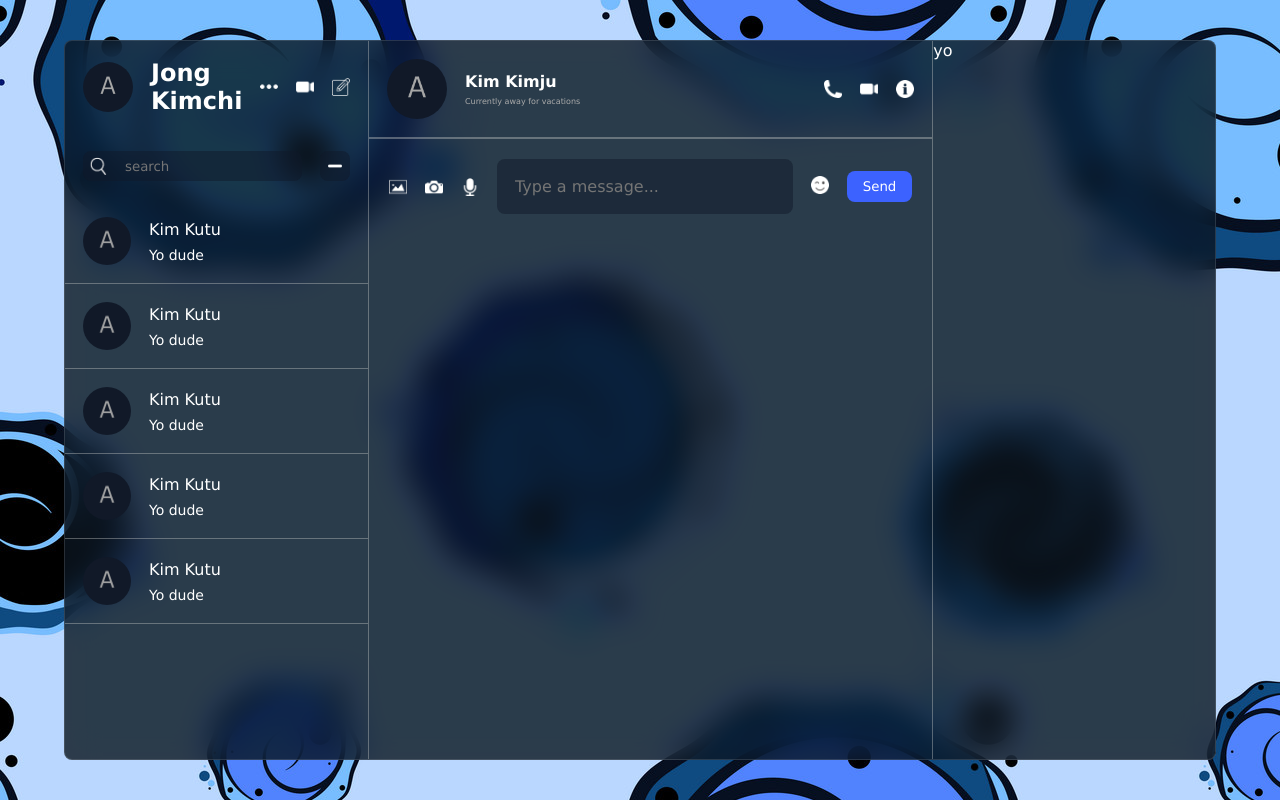
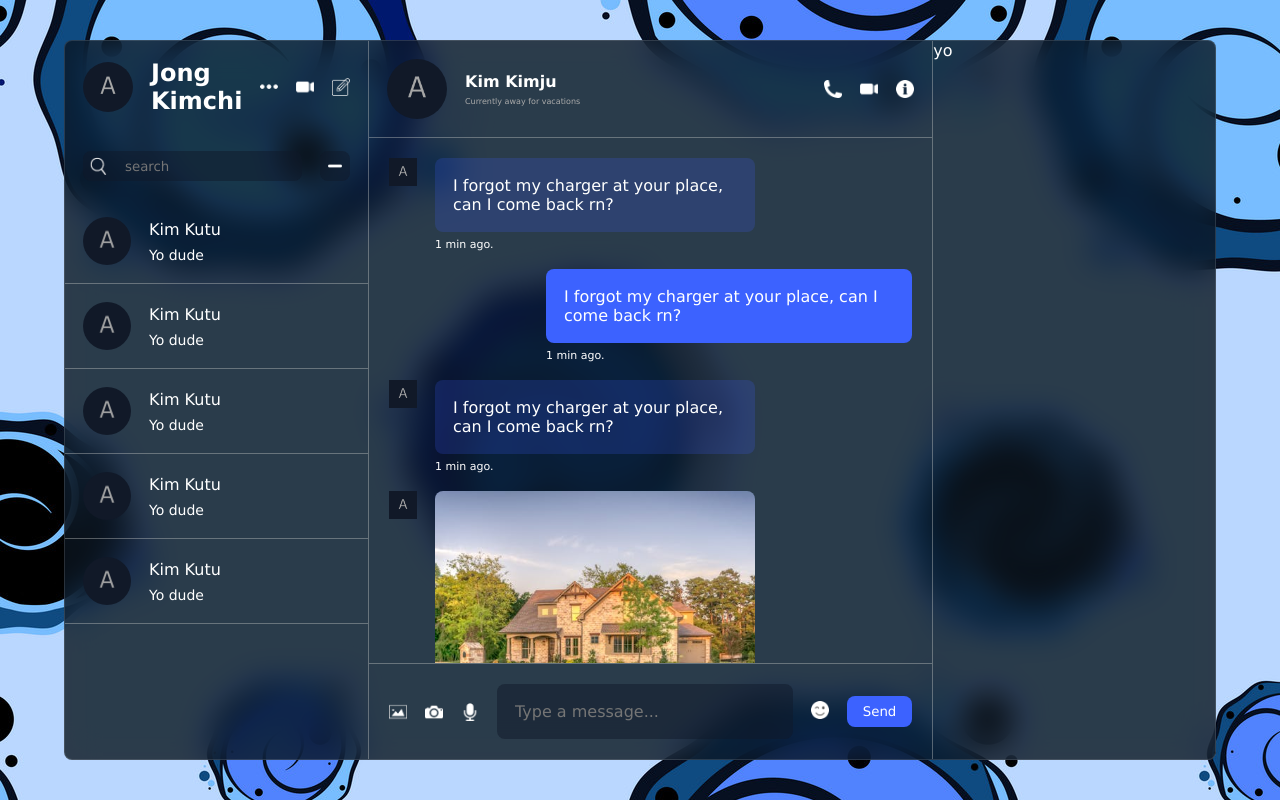
Before and after one commit to Odienne/react-chat-firebase, a React (Vite) app: page / in a window 1280 px wide. Built offline with nearby package versions, Linux system fonts and the light colour scheme.

Commit message:
mockup chat feature with css and emoji picker

```diff
--- a/components/chat/Chat.jsx
+++ b/components/chat/Chat.jsx
@@ -1,6 +1,21 @@
 import "./chat.css"
+import EmojiPicker from "emoji-picker-react";
+import {useState} from "react";
 
 const Chat = () => {
+    const [emojiPicking, setEmojiPicking] = useState(false);
+    const [text, setText] = useState("");
+    const [caretPosition, setCaretPosition] = useState(0);
+
+    const handleEmojiChoice = (e) => {
+        setText(prev => prev.slice(0, caretPosition) + e.emoji + prev.slice(caretPosition));
+        setEmojiPicking(false);
+    }
+
+    const handleInputChange = (e) => {
+        setCaretPosition(e.target.selectionStart)
+        setText(e.target.value);
+    }
     return (
         <div className="chat">
             <div className="chat__top">
@@ -17,16 +32,58 @@ const Chat = () => {
                     <img src="./info.png" alt="info"/>
                 </div>
             </div>
-            <div className="chat__center"></div>
+            <div className="chat__center">
+                <div className="chat__center__message">
+                    <img src="./avatar.png" alt="avatar"/>
+                    <div className="chat__center__message__text">
+                        <p>
+                            I forgot my charger at your place, can I come back rn?
+                        </p>
+                        <span>1 min ago.</span>
+                    </div>
+                </div>
+                <div className="chat__center__message chat__center__message__self">
+                    <div className="chat__center__message__text">
+                        <p>
+                            I forgot my charger at your place, can I come back rn?
+                        </p>
+                        <span>1 min ago.</span>
+                    </div>
+                </div>
+                <div className="chat__center__message">
+                    <img src="./avatar.png" alt="avatar"/>
+                    <div className="chat__center__message__text">
+                        <p>
+                            I forgot my charger at your place, can I come back rn?
+                        </p>
+                        <span>1 min ago.</span>
+                    </div>
+                </div>
+                <div className="chat__center__message">
+                    <img src="./avatar.png" alt="avatar"/>
+                    <div className="chat__center__message__text">
+                        <img src="./placeholder-image.jpg" alt="image"/>
+                        <p>
+                            I forgot my charger at your place, can I come back rn?
+                        </p>
+                        <span>1 min ago.</span>
+                    </div>
+                </div>
+
+            </div>
             <div className="chat__bottom">
                 <div className="chat__bottom__icons">
                     <img src="./img.png" alt="img"/>
                     <img src="./camera.png" alt="camera"/>
                     <img src="./mic.png" alt="mic"/>
                 </div>
-                <input type="text" placeholder="Type a message..."/>
+                <input value={text} type="text" placeholder="Type a message..." onClick={handleInputChange}
+                       onChange={handleInputChange}/>
                 <div className="chat__bottom__emoji">
-                    <img src="./emoji.png" alt="emoji"/>
+                    <img onClick={() => setEmojiPicking(!emojiPicking)} src="./emoji.png" alt="emoji"/>
+                    <div className="chat__bottom__emoji__pickerContainer">
+                        <EmojiPicker open={emojiPicking} onEmojiClick={handleEmojiChoice}/>
+                    </div>
                 </div>
                 <button className="chat__bottom__send">Send</button>
             </div>
--- a/components/chat/chat.css
+++ b/components/chat/chat.css
@@ -1,6 +1,8 @@
 .chat {
     border-left: 1px solid rgba(200, 200, 200, 0.4);
     border-right: 1px solid rgba(200, 200, 200, 0.4);
+    display: flex;
+    flex-direction: column;
     flex: 2;
     height: 100%;
 }
@@ -55,6 +57,64 @@
     height: 18px;
 }
 
+/*center*/
+.chat__center {
+    align-items: center;
+    justify-content: space-between;
+    flex: 1;
+    padding: 20px;
+    gap: 18px;
+    margin-top: auto;
+
+    display: flex;
+    flex-direction: column;
+    overflow-y: scroll;
+}
+
+.chat__center__message {
+    max-width: 70%;
+    display: flex;
+    gap: 18px;
+    align-self: flex-start;
+}
+
+.chat__center__message img {
+    height: 28px;
+    width: 28px;
+}
+
+.chat__center__message__text {
+    flex: 1;
+    display: flex;
+    flex-direction: column;
+    gap: 6px;
+}
+
+.chat__center__message__text p {
+    padding: 18px;
+    background-color: rgba(60, 98, 255, 0.2);
+    border-radius: 8px;
+}
+.chat__center__message__text img {
+    width: 100%;
+    height: 300px;
+    border-radius: 8px;
+    object-fit: cover;
+}
+
+.chat__center__message__text span {
+    font-size: 11px;
+}
+
+
+.chat__center__message__self {
+    align-self: flex-end;
+}
+
+.chat__center__message__self p {
+    background-color: #3c62ff;
+}
+
 
 /*bottom*/
 .chat__bottom {
@@ -98,3 +158,13 @@
     border: none;
     cursor: pointer;
 }
+
+.chat__bottom__emoji {
+    position: relative;
+}
+
+.chat__bottom__emoji__pickerContainer {
+    position: absolute;
+    bottom: 48px;
+    left: 0;
+}
--- a/package.json
+++ b/package.json
@@ -10,6 +10,7 @@
     "preview": "vite preview"
   },
   "dependencies": {
+    "emoji-picker-react": "^4.11.1",
     "react": "^18.2.0",
     "react-dom": "^18.2.0"
   },
```
Also changed, not shown: public/placeholder-image.jpg (added).
